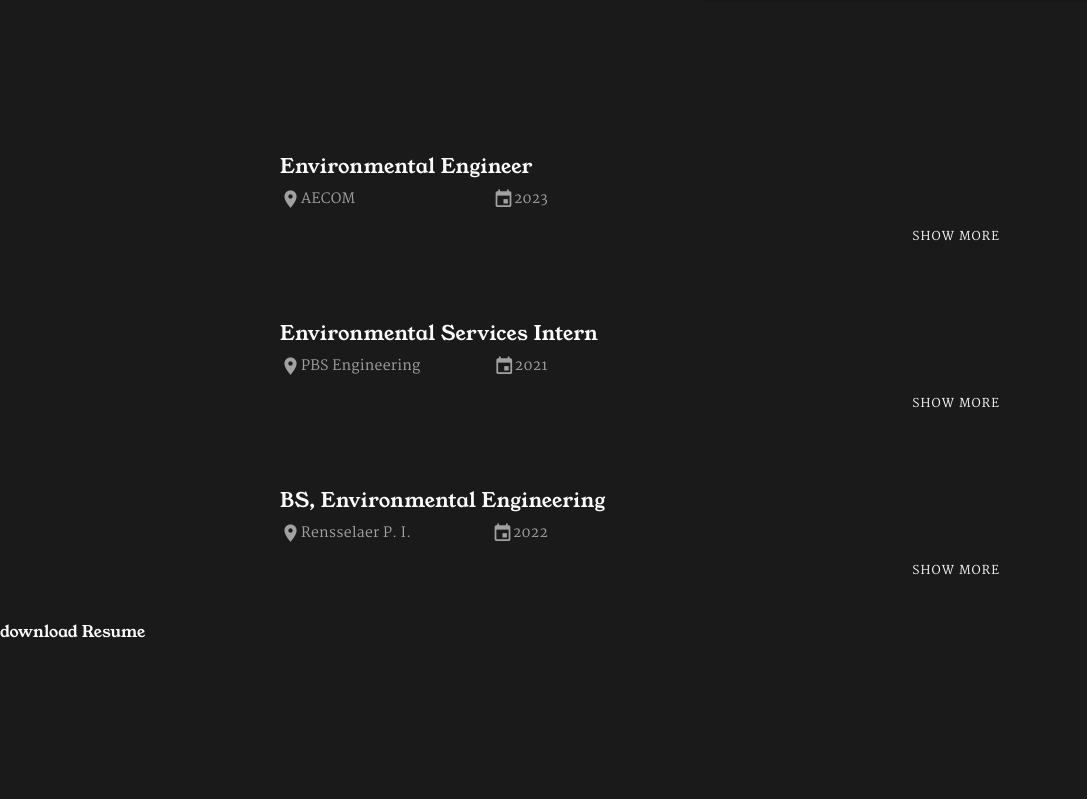
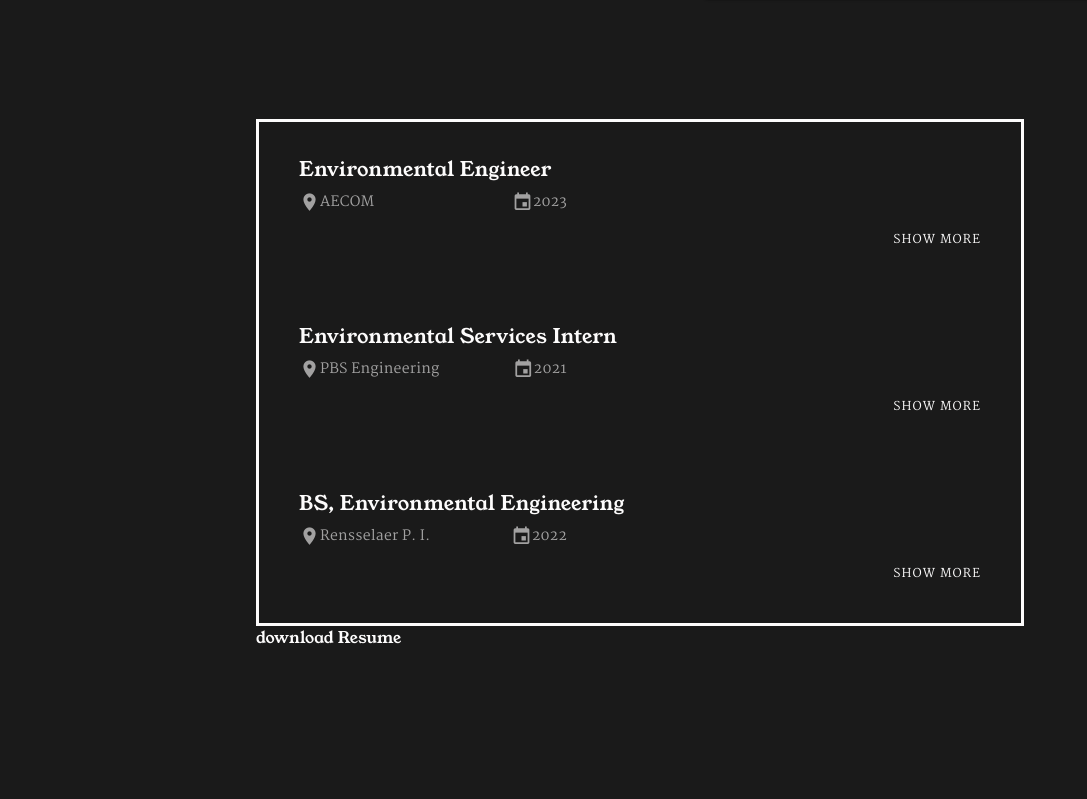
Before and after one commit to teykamp/homepage, a Vue app: page / in a window 1280 px wide. Shown: the part 681-1480 px from the top of the page, without its empty margins (0-1087 px from the left). Built offline with nearby package versions, Linux system fonts and the light colour scheme.

Commit message:
add border to resume

```diff
--- a/src/components/EngineeringContent.vue
+++ b/src/components/EngineeringContent.vue
@@ -1,7 +1,14 @@
 <template>
   <div class="resume-content" :style="{
       ...colors,
-      'min-height': '100vh'
+      'min-height': '100vh',
+      'padding-left': mdAndUp ? '20%' : '',
+      'padding-right': mdAndUp ? '20%' : '',
+    }">
+      <v-sheet
+        :style="{
+          ...colors,
+          'border': mdAndUp ? 'solid' : '',
       }">
         <v-sheet
           v-for="(experience, key) in text"
@@ -49,6 +56,7 @@
             </div>
           </v-expand-transition>
         </v-sheet>
+      </v-sheet>
     download Resume
   </div>
 </template>
```
Lines whose indentation alone changed are shown as unchanged.
